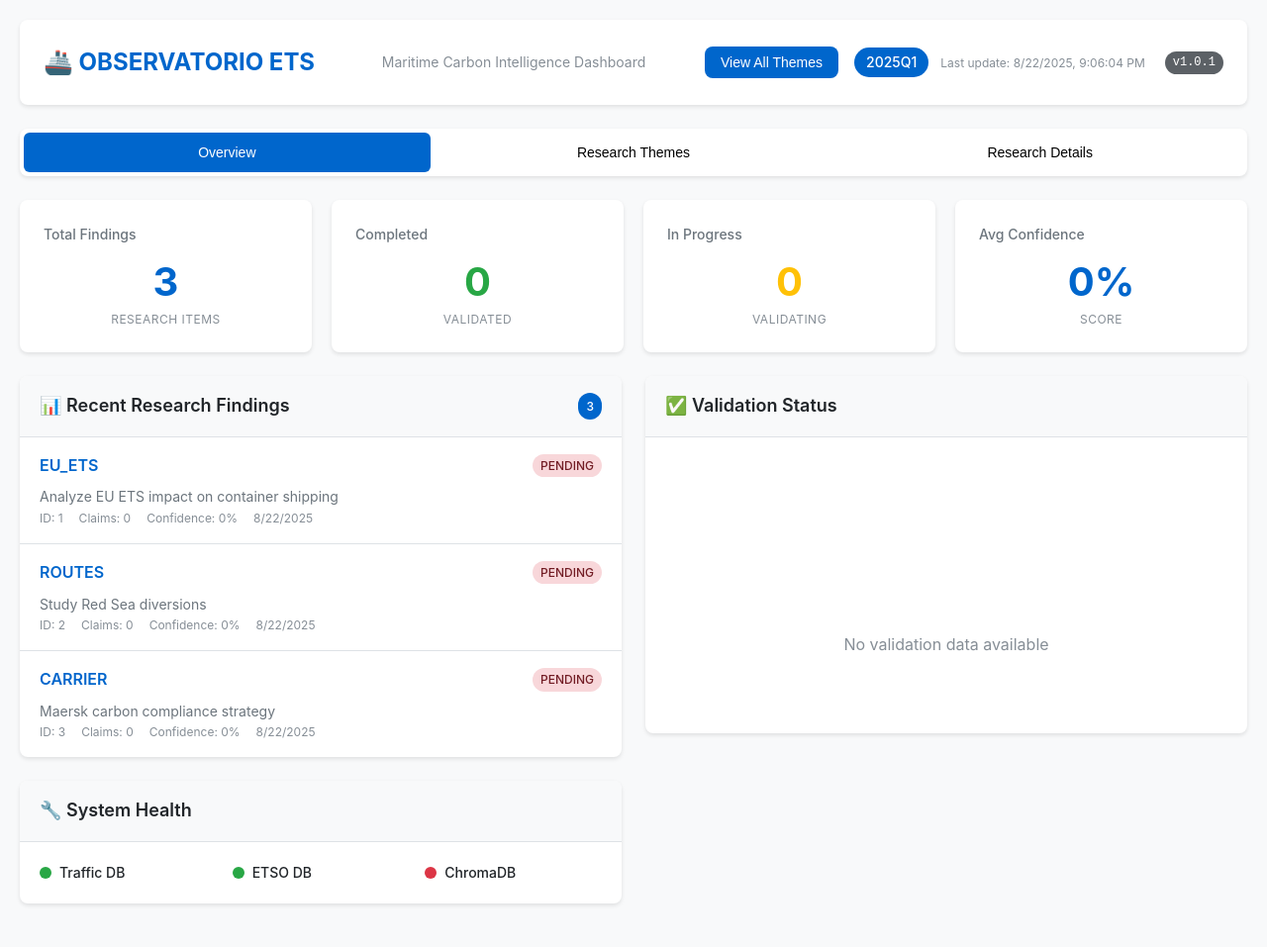
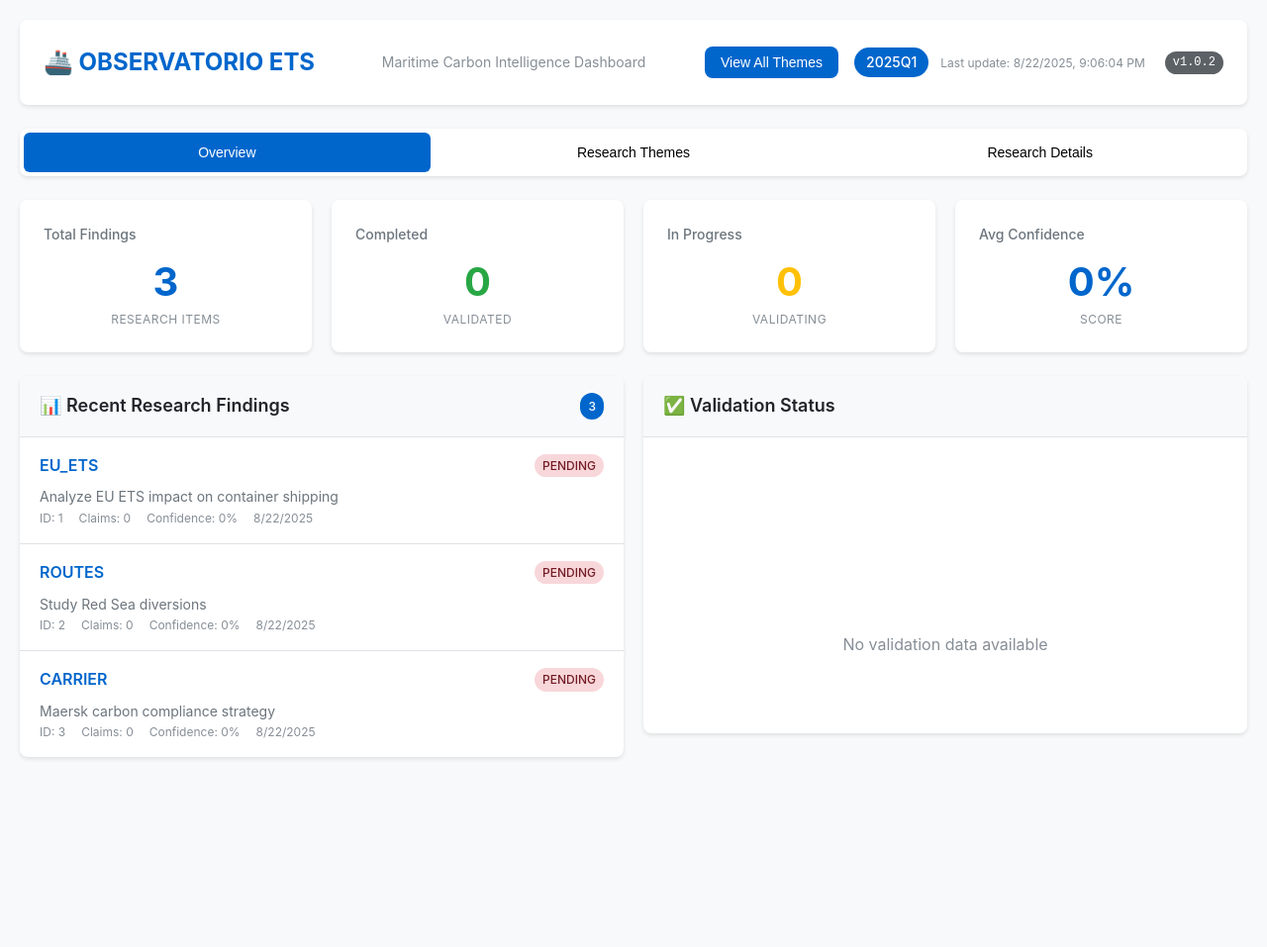
Before and after one commit to carloscascos/etso, a Flask app: page / in a window 1280 px wide. Shown: the whole page at 99% size. After the commit the page ends 767 px from the top, so only its background shows below. Run offline with Flask 3, Linux system fonts and the light colour scheme; data comes from the database, SQL or seed files in the repository; data that the repository does not hold is empty; a map, chart or similar area stays blank; some libraries are stand-ins or nearby versions.

Commit message:
🚀 Deploy v1.0.2 - patch release

```diff
--- a/static/css/dashboard.css
+++ b/static/css/dashboard.css
@@ -45,6 +45,13 @@
     max-width: 1400px;
     margin: 0 auto;
     padding: 20px;
+}
+
+.dashboard-grid-two-col {
+    display: grid;
+    grid-template-columns: 1fr 1fr;
+    gap: 20px;
+    margin-top: 20px;
 }
 
 /* Header */
@@ -714,6 +721,12 @@
     font-size: var(--font-size-xs);
 }
 
+.btn-xs {
+    padding: 2px 6px;
+    font-size: 0.7rem;
+    border-radius: 4px;
+}
+
 .btn-success {
     background: var(--success-color);
     color: white;
@@ -822,6 +835,15 @@
     padding: 4px 8px;
     border-radius: 12px;
     font-size: var(--font-size-xs);
+    font-weight: 500;
+}
+
+.badge-mini {
+    background: var(--primary-color);
+    color: white;
+    padding: 2px 6px;
+    border-radius: 8px;
+    font-size: 0.7rem;
     font-weight: 500;
 }
 
--- a/static/js/dashboard.js
+++ b/static/js/dashboard.js
@@ -355,9 +355,6 @@
                 <div class="theme-item-header">
                     <span class="theme-id">Theme ${theme.id}</span>
                     <div class="theme-actions">
-                        <button class="edit-theme-btn" onclick="dashboard.editTheme(${theme.id})">
-                            📝 Edit
-                        </button>
                         <button class="btn btn-sm btn-primary" onclick="dashboard.viewResearch(${theme.id})">
                             🔍 View Details
                         </button>
--- a/templates/dashboard.html
+++ b/templates/dashboard.html
@@ -23,7 +23,7 @@
                 <div class="header-stats">
                     <span id="current-quarter" class="quarter-badge">Q1 2025</span>
                     <span id="last-update" class="last-update">Last update: --</span>
-                    <span class="version-badge">v1.0.1</span>
+                    <span class="version-badge">v1.0.2</span>
                 </div>
             </div>
         </header>
@@ -62,7 +62,7 @@
             </section>
 
             <!-- Main Content Grid -->
-            <div class="dashboard-grid">
+            <div class="dashboard-grid-two-col">
                 <!-- Recent Research Findings -->
                 <section class="card findings-section">
                     <div class="card-header">
@@ -78,10 +78,10 @@
                 <section class="card validation-section">
                     <div class="card-header">
                         <h2>✅ Validation Status</h2>
-                        <div style="display: flex; gap: 8px;">
-                            <span id="pending-validations" class="badge" style="background: #ffc107; color: #000;">0 pending</span>
-                            <button id="run-validation-btn" class="btn btn-sm btn-success" onclick="dashboard.runBulkValidation()">
-                                🔄 Run Analysis
+                        <div style="display: flex; gap: 4px; align-items: center;">
+                            <span id="pending-validations" class="badge-mini" style="background: #ffc107; color: #000;">0 pending</span>
+                            <button id="run-validation-btn" class="btn btn-xs btn-success" onclick="dashboard.runBulkValidation()">
+                                🔄 Run
                             </button>
                         </div>
                     </div>
@@ -92,27 +92,6 @@
                     <div id="validation-progress" class="execution-status running hidden" style="margin: 12px;">
                         <span class="spinner"></span>
                         <span>Running validation analysis...</span>
-                    </div>
-                </section>
-
-                <!-- System Health -->
-                <section class="card health-section">
-                    <div class="card-header">
-                        <h2>🔧 System Health</h2>
-                    </div>
-                    <div class="health-indicators" id="health-indicators">
-                        <div class="health-item">
-                            <span class="indicator" id="traffic-db-status"></span>
-                            <span class="health-label">Traffic DB</span>
-                        </div>
-                        <div class="health-item">
-                            <span class="indicator" id="etso-db-status"></span>
-                            <span class="health-label">ETSO DB</span>
-                        </div>
-                        <div class="health-item">
-                            <span class="indicator" id="chromadb-status"></span>
-                            <span class="health-label">ChromaDB</span>
-                        </div>
                     </div>
                 </section>
             </div>
```
Also changed, not shown: CLAUDE.md (+1 -0 lines), 1 other file.
